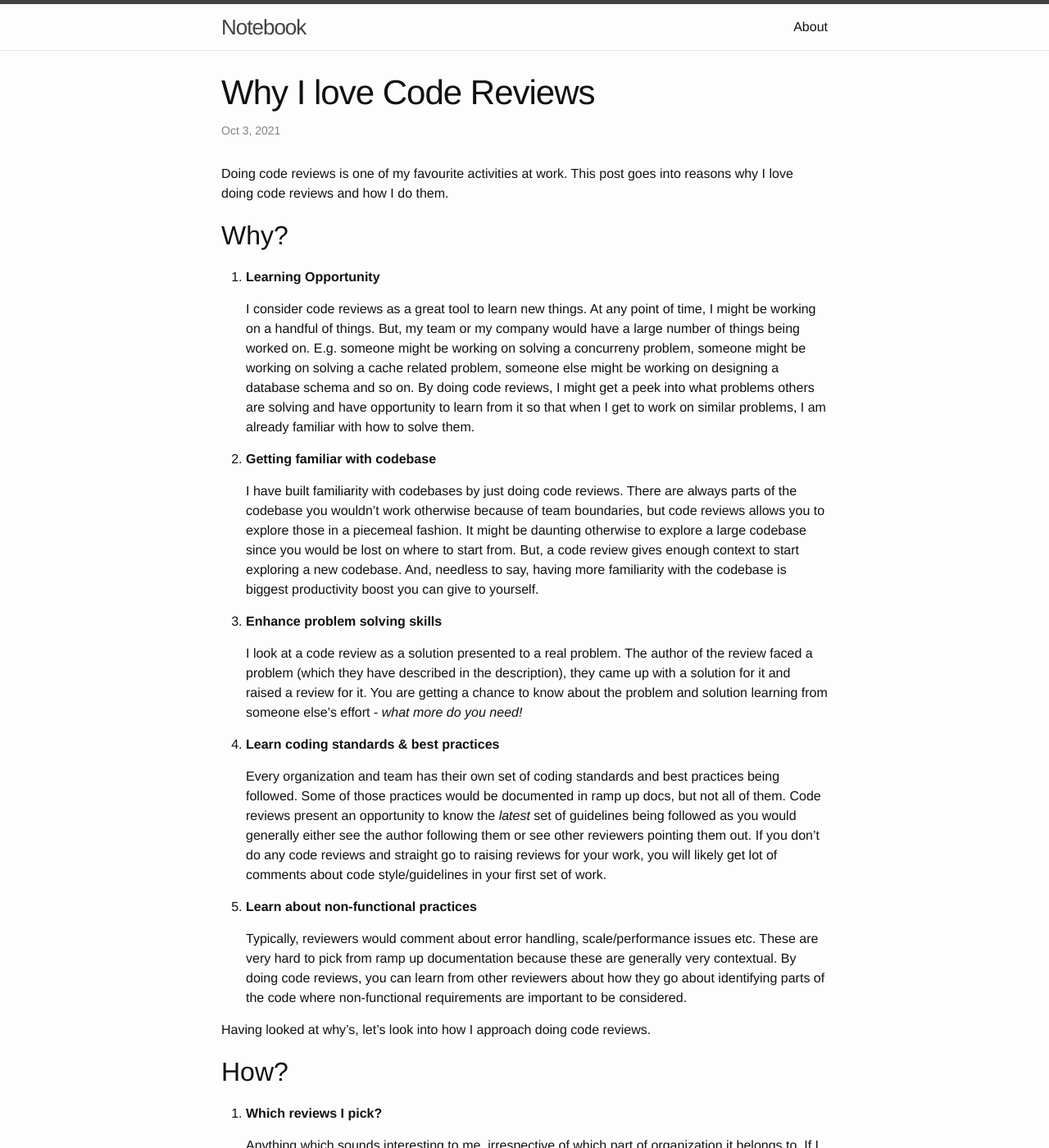
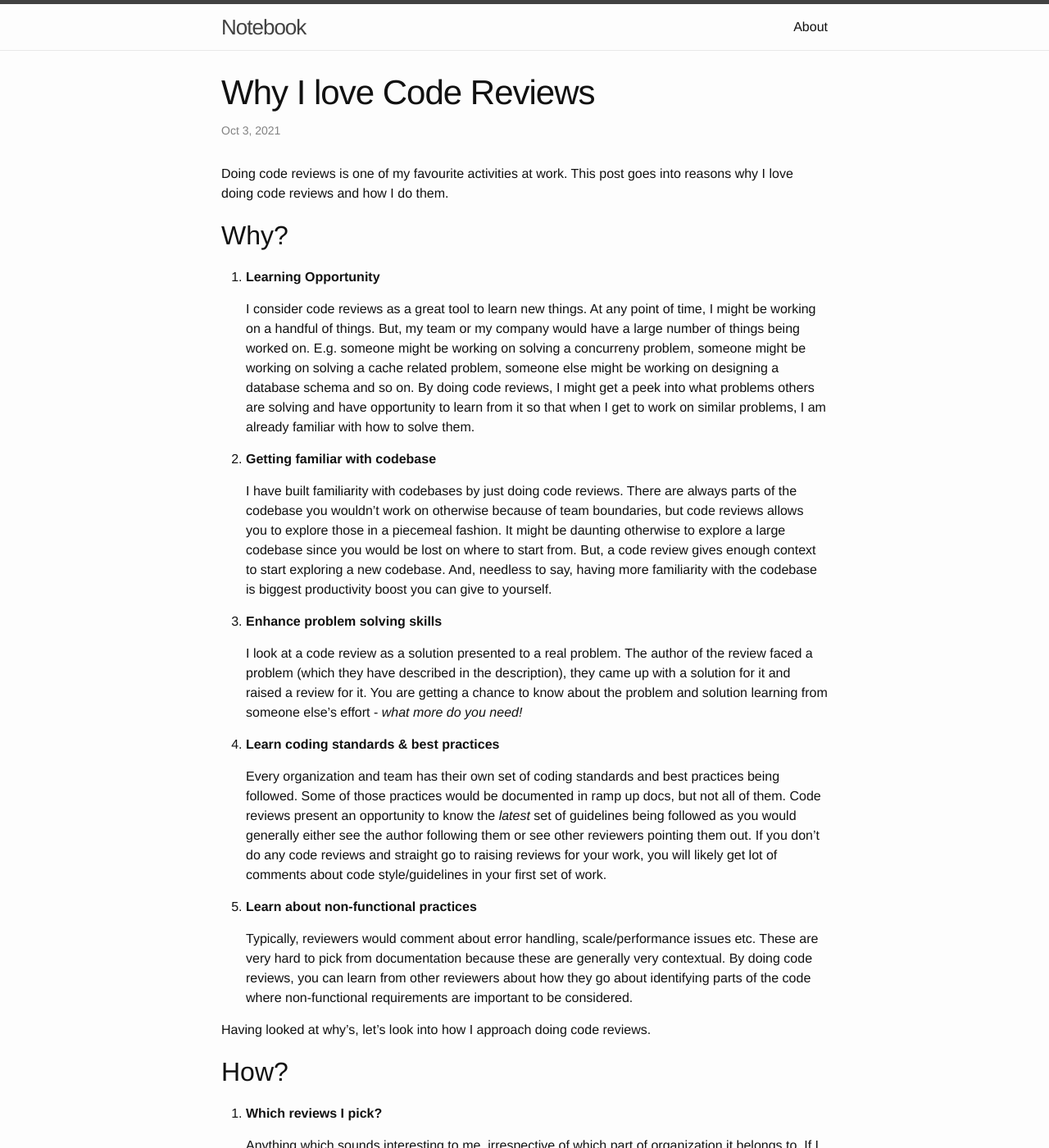
Before and after one commit to mgaurav/mgaurav.github.io, a Jekyll site: the page built from _posts/2021-10-03-why-i-love-code-reviews.markdown, in a window 1280 px wide and 1400 px high. Shown: the whole window at 82% size. Built offline with Jekyll 4.4.1, drawn with Linux system fonts in a browser that asks for light colours; comment, search, counter and statistics services are not loaded.

Commit message:
Minor changes in code reviews post

```diff
--- a/_posts/2021-10-03-why-i-love-code-reviews.markdown
+++ b/_posts/2021-10-03-why-i-love-code-reviews.markdown
@@ -25,7 +25,7 @@ I do them.
 2. **Getting familiar with codebase**
 
     I have built familiarity with codebases by just doing code reviews.
-    There are always parts of the codebase you wouldn't work otherwise
+    There are always parts of the codebase you wouldn't work on otherwise
     because of team boundaries, but code reviews allows you to explore
     those in a piecemeal fashion.
     It might be daunting otherwise to explore a large codebase since
@@ -57,7 +57,7 @@ I do them.
 5. **Learn about non-functional practices**
 
     Typically, reviewers would comment about error handling, scale/performance issues etc.
-    These are very hard to pick from ramp up documentation because these are generally very
+    These are very hard to pick from documentation because these are generally very
     contextual.
     By doing code reviews, you can learn from other reviewers about how they go about
     identifying parts of the code where non-functional requirements are important to be
```
